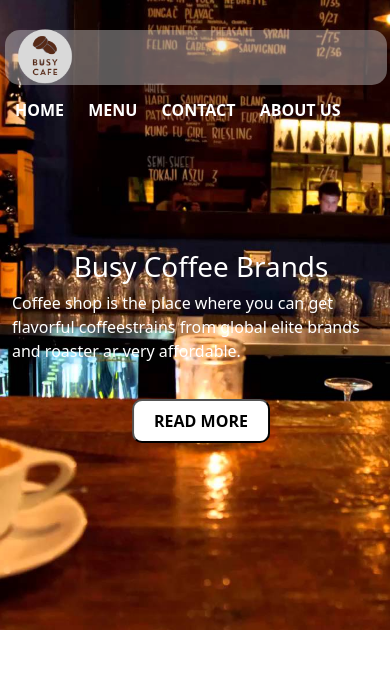
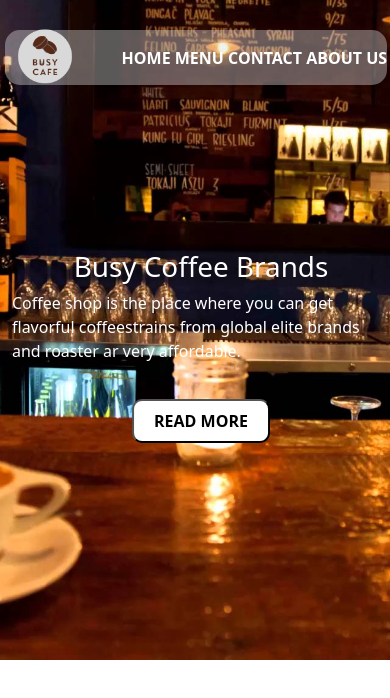
Before and after one commit to soungoolwin/soungoolwin1.github.io, a plain HTML site: page index.html in a window 390 px wide. Drawn offline with nearby package versions, Linux system fonts and the light colour scheme.

Commit message:
first commit

```diff
--- a/style.css
+++ b/style.css
@@ -9,7 +9,7 @@
 .main {
     background-image: url(images/coffee-shop-15.jpg);
     width: 100%;
-    height: 630px;
+    height: 660px;
     background-repeat: no-repeat;
     background-position: center;
     background-size: cover;
@@ -86,3 +86,9 @@
         margin: 0 10px;
     }
 }
+
+@media screen and (max-width:540px) {
+    .navitem a{
+        margin: 0 0px;
+    }
+}
```
